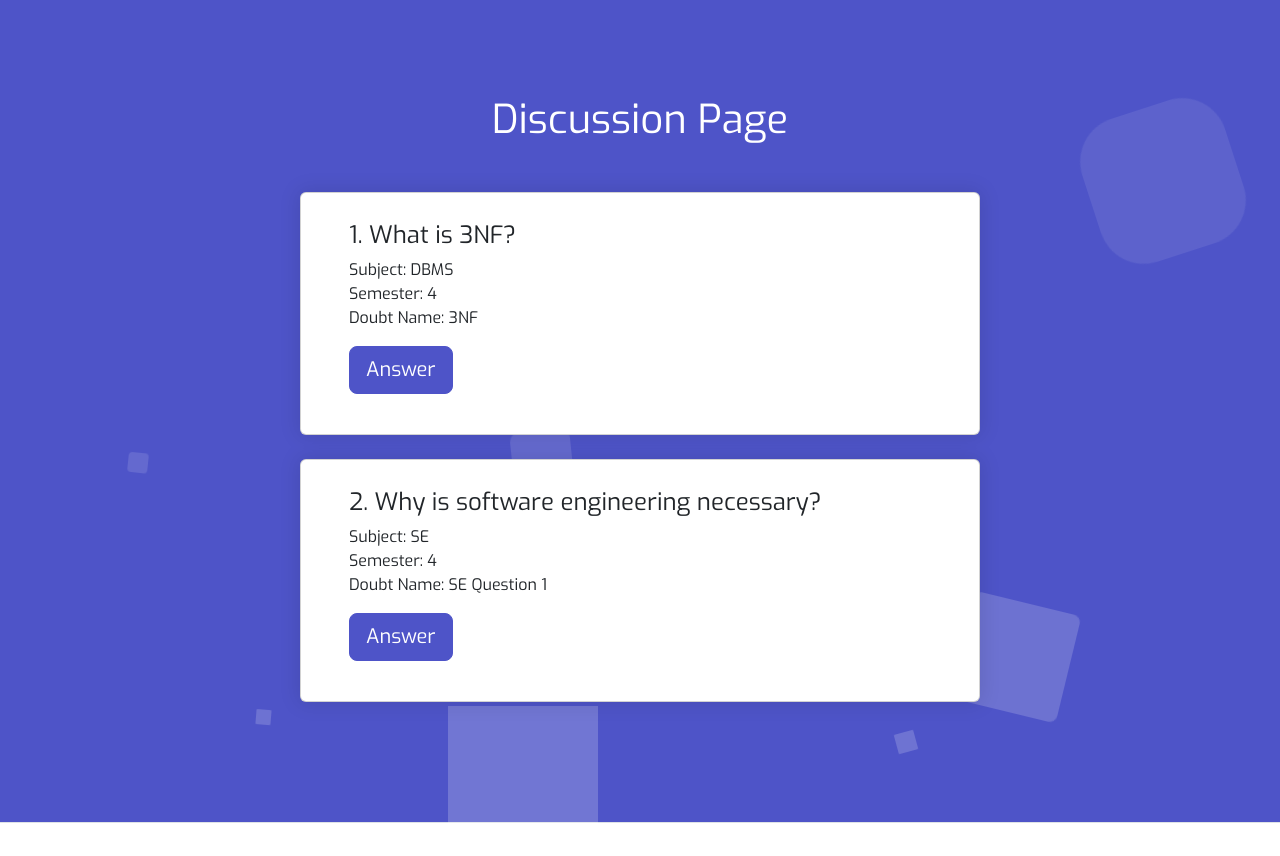
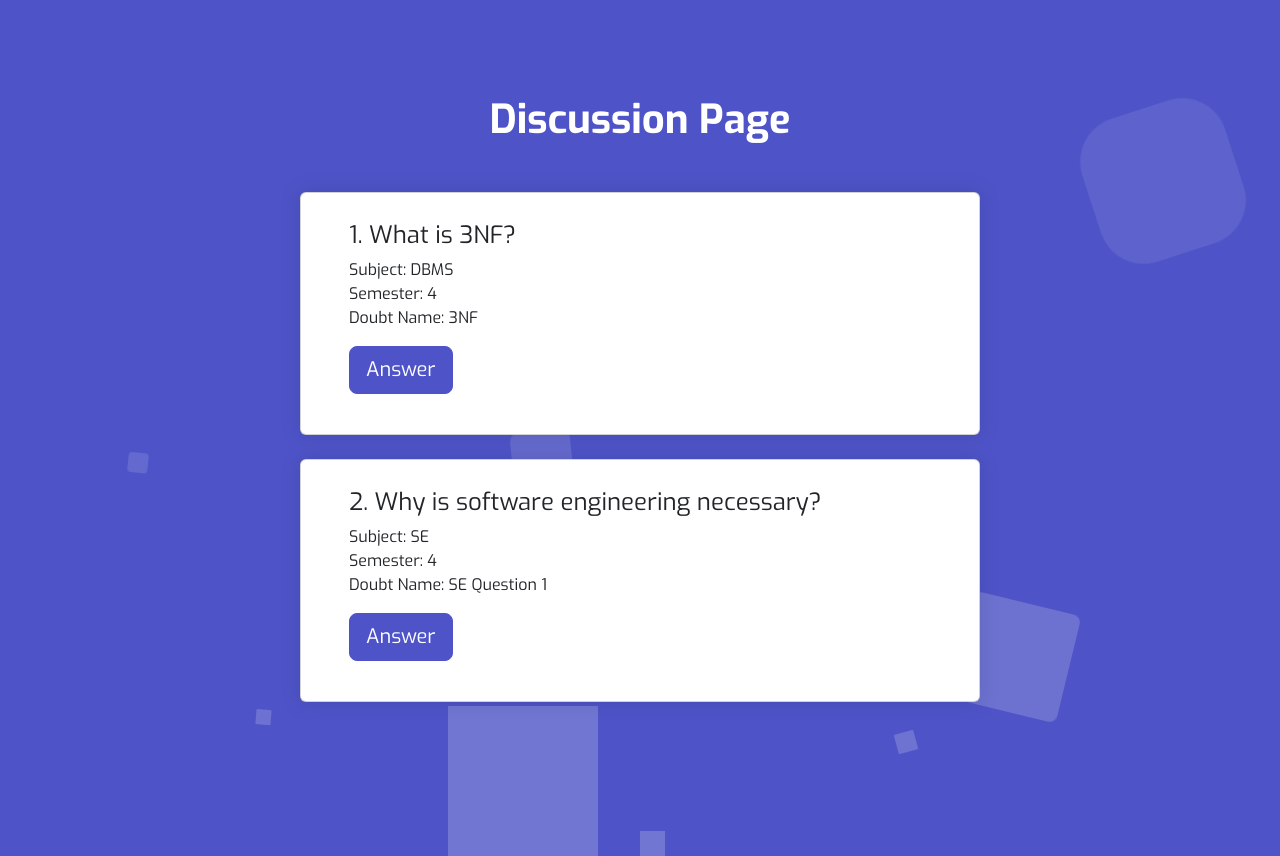
Before and after one commit to Cromyl/StudyBuddy, a PHP site: page /DiscussionPage.php in a window 1280 px wide. Shown: the part 94-950 px from the top of the page. Run offline with PHP 8.4, Linux system fonts and the light colour scheme; data comes from the database, SQL or seed files in the repository; some libraries are stand-ins or nearby versions.

Commit message:
Add files via upload

```diff
--- a/StudyBuddy/Annoucement.php
+++ b/StudyBuddy/Annoucement.php
@@ -206,7 +206,8 @@ body{
             </ul>
 <nav class="navbar navbar-expand-lg navbar-dark bg-dark">
             <div class="container px-5">
-                <a class="navbar-brand" href="#!">Announcements!!</a>
+                <!-- <a class="navbar-brand" href="#!">Announcements!!</a> -->
+                <h1 class="navbar-brand" style="font-size:30px; font-weight:bold;">Announcements!</h1>
                 <button class="navbar-toggler" type="button" data-bs-toggle="collapse" data-bs-target="#navbarSupportedContent" aria-controls="navbarSupportedContent" aria-expanded="false" aria-label="Toggle navigation"><span class="navbar-toggler-icon"></span></button>
                 <div class="collapse navbar-collapse" id="navbarSupportedContent">
                     <ul class="navbar-nav ms-auto mb-2 mb-lg-0">
@@ -218,7 +219,7 @@ body{
                 </div>
             </div>
         </nav>
-<section class="py-5 border-bottom">
+<section class="py-5 ">
     <div class="container px-5 my-5 px-5">
         <div class="text-center mb-5">
             <h1 style="color: white"><b>Announcements</b></h1>
--- a/StudyBuddy/DiscussionPage.php
+++ b/StudyBuddy/DiscussionPage.php
@@ -191,7 +191,7 @@ body{
 
 </head>
 
-<body class="" style="">
+<body class="area">
 
 
 <nav class="navbar navbar-expand-lg navbar-dark bg-dark">
@@ -209,10 +209,10 @@ body{
             </div>
             <a class="btn btn-primary btn-lg px-4 me-sm-3" href="UploadDoubt.php" style="">Upload Your Question</a>
         </nav>
-        <section class="py-5 border-bottom area">
+        <section class="py-5 " style="height:max-height;">
             <div class="container px-5 my-5 px-5">
                 <div class="text-center mb-5">
-                    <h1 style="color: white">Discussion Page</h1>
+                    <h1 style="color: white; font-weight:bold;">Discussion Page</h1>
 
                 </div>
                 <div class="row gx-5 justify-content-center">
```
